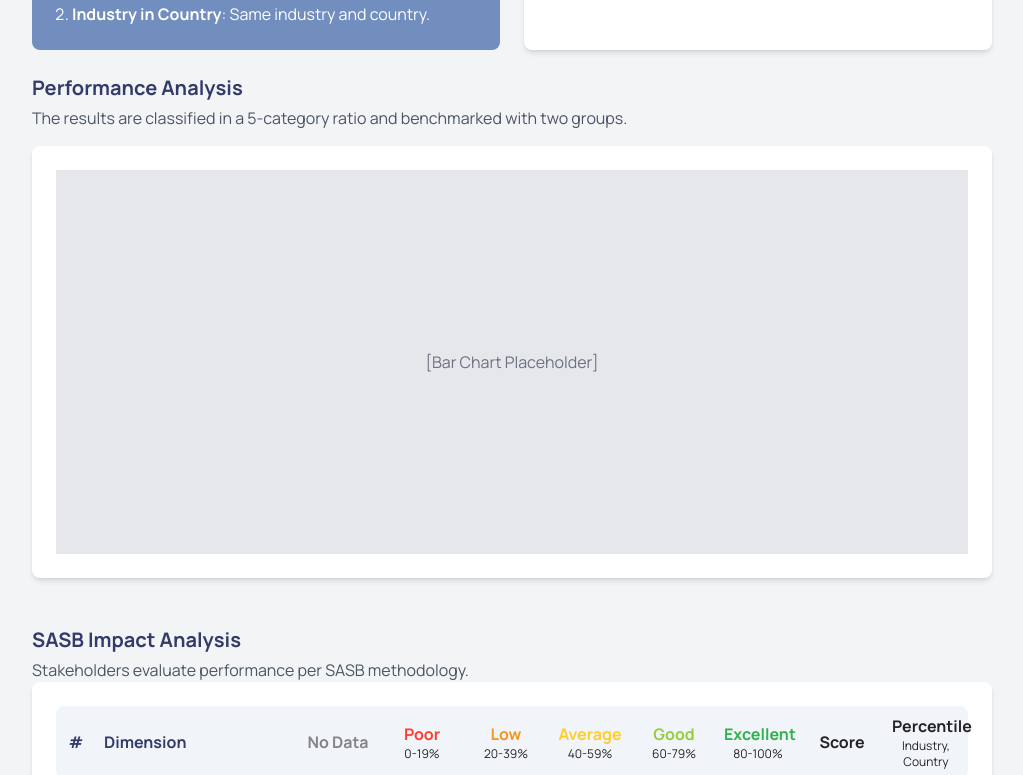
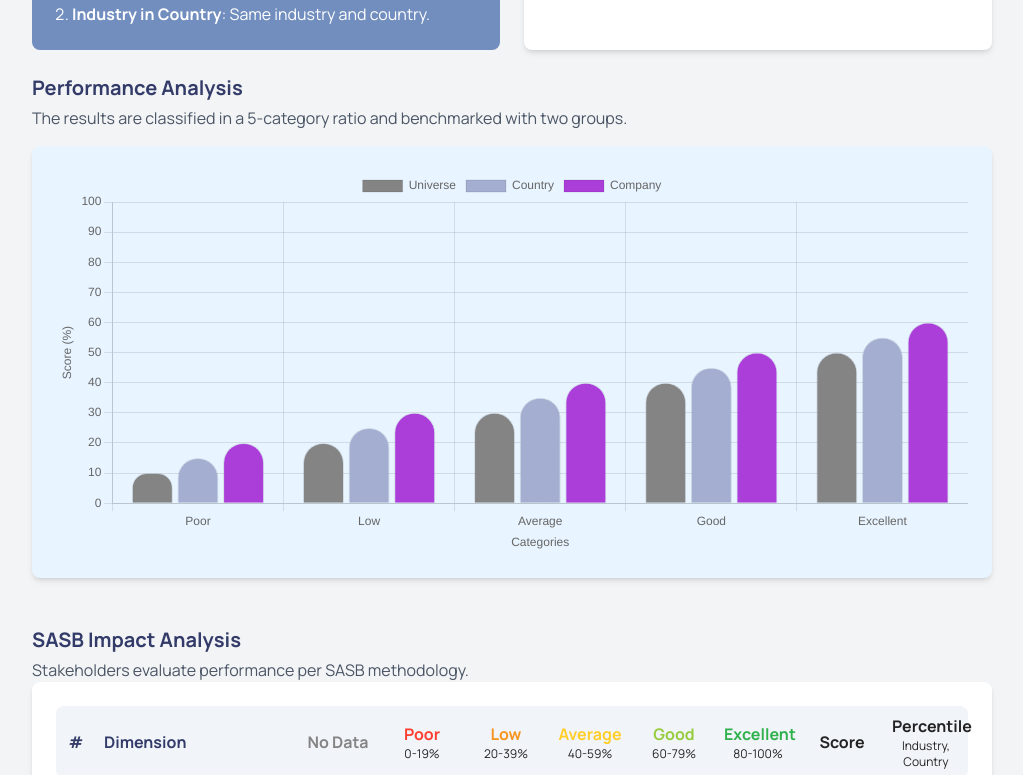
Before and after one commit to SSIndex/MonitorPOC, a Next.js app in the folder monitor/: page /general in a window 1280 px wide. Shown: the part 666-1441 px from the top of the page, without its empty margins (128-1151 px from the left). Built offline with nearby package versions, Linux system fonts and the light colour scheme.

Commit message:
feat(components/bar_chart): ADD bar chart example component

```diff
--- /dev/null
+++ b/monitor/src/_components/bar_chart.tsx
@@ -0,0 +1,123 @@
+'use client';
+
+import React from 'react';
+import {
+  Chart as ChartJS,
+  CategoryScale,
+  LinearScale,
+  BarElement,
+  Title,
+  Tooltip,
+  Legend,
+} from 'chart.js';
+import { Bar } from 'react-chartjs-2';
+
+// Register ChartJS components for bar chart
+ChartJS.register(
+  CategoryScale,
+  LinearScale,
+  BarElement,
+  Title,
+  Tooltip,
+  Legend
+);
+
+interface BarChartProps {
+  data: {
+    labels: string[];
+    datasets: {
+      label: string;
+      data: number[];
+      backgroundColor: string;
+      borderColor?: string;
+      borderWidth?: number;
+    }[];
+  };
+}
+
+export const BarChart: React.FC<BarChartProps> = ({ data }) => {
+  const options = {
+    responsive: true,
+    maintainAspectRatio: false, // Fit container height
+    plugins: {
+      legend: {
+        position: 'top' as const,
+      },
+      tooltip: {
+        enabled: true,
+      },
+    },
+    scales: {
+      x: {
+        title: {
+          display: true,
+          text: 'Categories',
+        },
+      },
+      y: {
+        title: {
+          display: true,
+          text: 'Score (%)',
+        },
+        beginAtZero: true,
+        suggestedMax: 100,
+      },
+    },
+  };
+
+  return (
+    <div className="w-full h-full">
+      <Bar data={data} options={options} />
+    </div>
+  );
+};
+// TODO: EXPORT colors as variables to be able to use them in other parts where tailwind is not available
+export const ExampleBarChart: React.FC = () => {
+  const chartData = {
+    labels: ['Poor', 'Low', 'Average', 'Good', 'Excellent'], // Categories
+    datasets: [
+      {
+        label: 'Universe',
+        data: [10, 20, 30, 40, 50], // Made-up data
+        // backgroundColor: 'rgba(75, 192, 192, 0.6)', // Teal
+        // borderColor: 'rgba(75, 192, 192, 1)',
+        backgroundColor : "#848484",
+        borderWidth: 1,
+        borderRadius: {
+            topLeft: 20,
+            topRight: 20,
+            bottomLeft: 0,
+            bottomRight: 0,
+          },
+      },
+      {
+        label: 'Country',
+        data: [15, 25, 35, 45, 55], // Made-up data
+        backgroundColor: "#A3AED0", // Yellow
+        borderWidth: 1,
+        borderRadius: {
+            topLeft: 20,
+            topRight: 20,
+            bottomLeft: 0,
+            bottomRight: 0,
+          },
+      },
+      {
+        label: 'Company',
+        data: [20, 30, 40, 50, 60], // Made-up data
+        backgroundColor: '#AB3ED8', // Purple
+        borderWidth: 1,
+        borderRadius: {
+            topLeft: 20,
+            topRight: 20,
+            bottomLeft: 0,
+            bottomRight: 0,
+          },
+      },
+    ],
+  };
+
+  return <BarChart data={chartData} />;
+};
+
+export default ExampleBarChart;
--- a/monitor/src/app/general/page.tsx
+++ b/monitor/src/app/general/page.tsx
@@ -6,6 +6,7 @@ import GaugeChart from '@/_components/gauge_chart';
 import { Table } from '@/_components/table'
 import ExampleCard from '@/_components/card';
 import ExampleRadarChart from '@/_components/radar_chart';
+import ExampleBarChart from '@/_components/bar_chart';
 
 
 // Main General Analysis Page
@@ -105,10 +106,9 @@ export default function GeneralAnalysis() {
       <p className="text-gray-600 mt-1">
         The results are classified in a 5-category ratio and benchmarked with two groups.
       </p>
-          <div className="mt-4 bg-white rounded-lg shadow-md p-6">
-            {/* Placeholder for Histogram */}
-            <div className="h-96 bg-gray-200 flex items-center justify-center">
-              <p className="text-gray-500">[Bar Chart Placeholder]</p>
+      <div className="mt-4 bg-light rounded-lg shadow-md p-6">
+        <div className="h-96 flex items-center justify-center">
+          <ExampleBarChart />
         </div>
       </div>
     </section>
```
Lines whose indentation alone changed are shown as unchanged.
